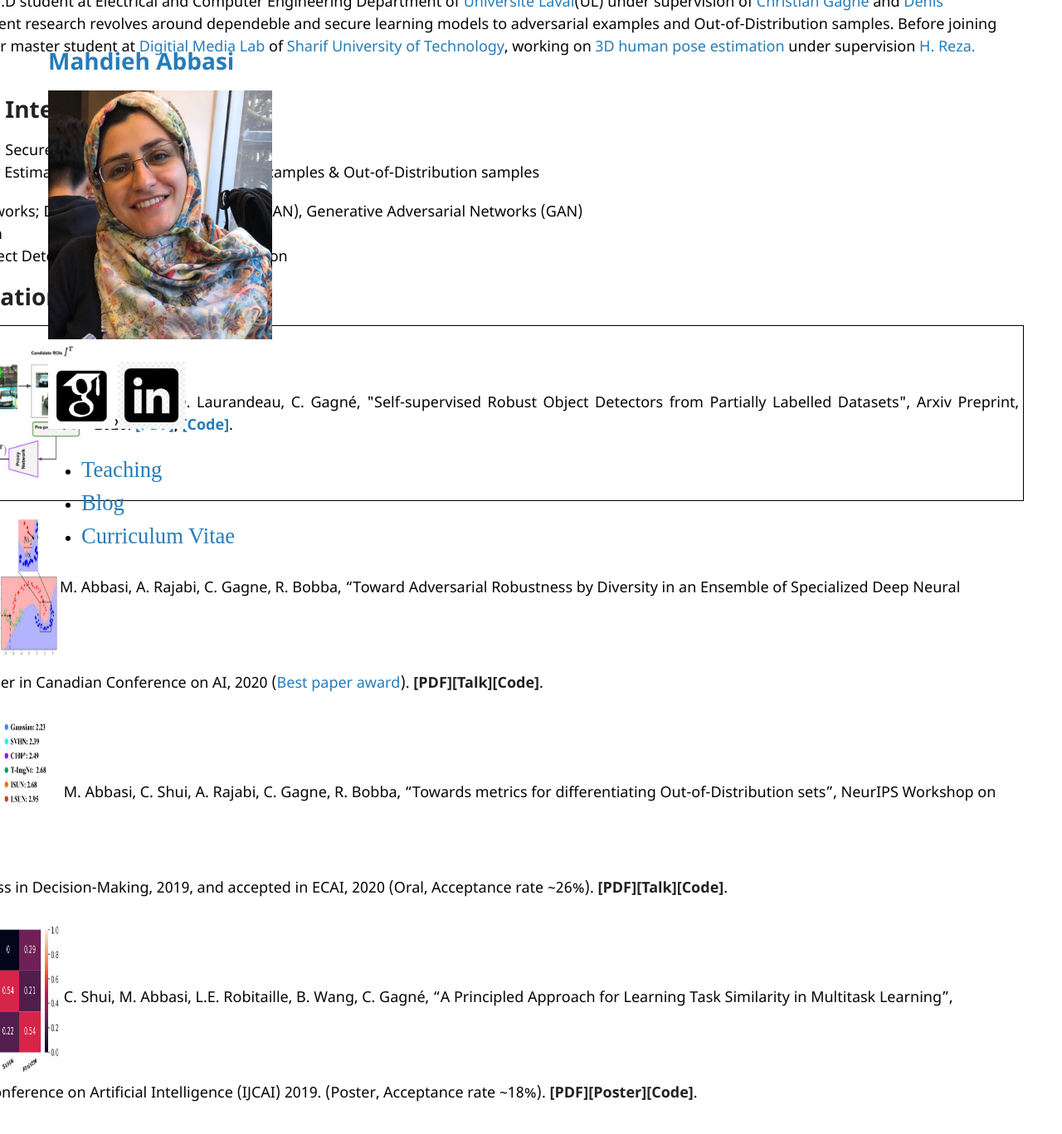
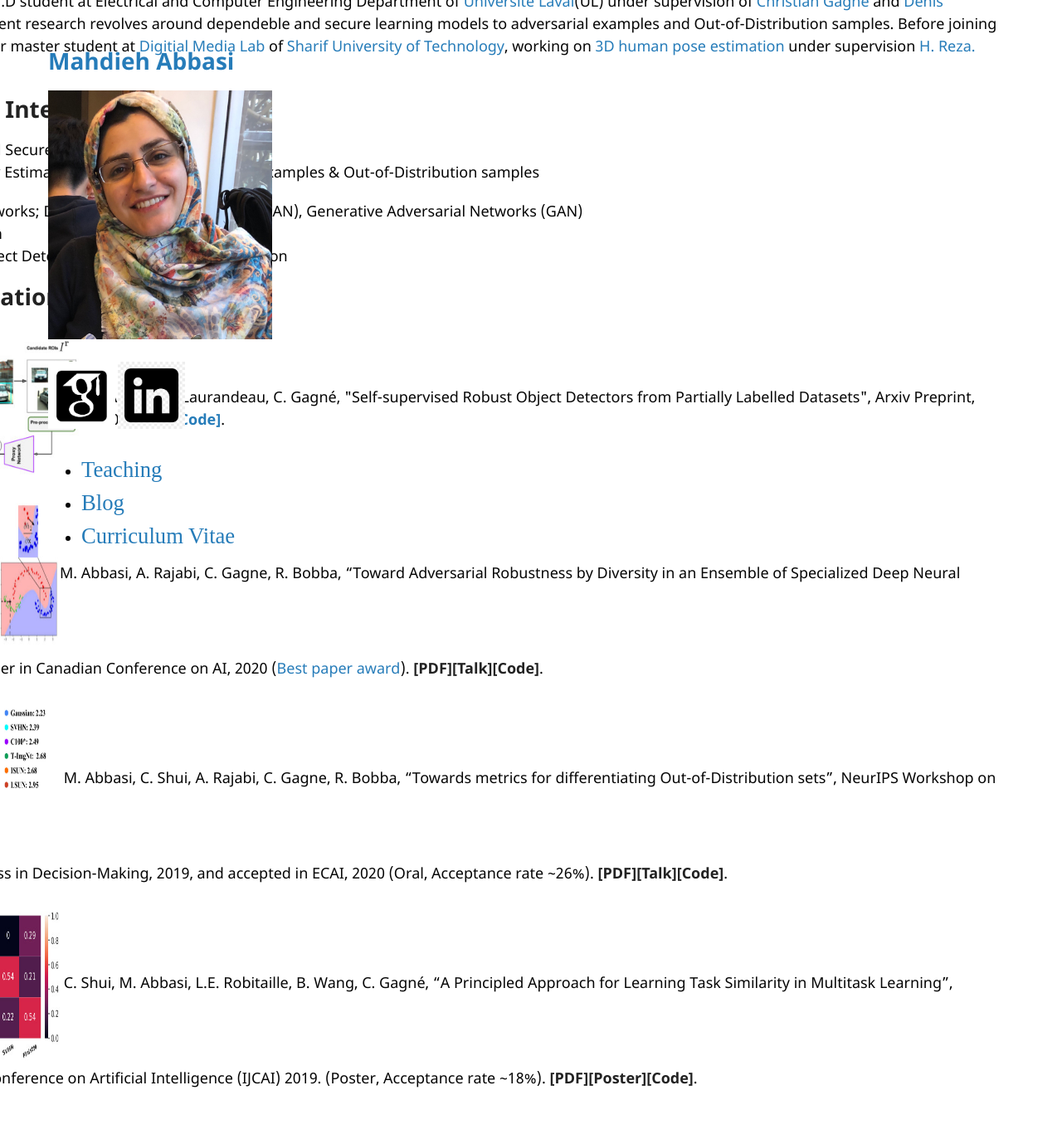
Before and after one commit to mahdaneh/mahdaneh.github.io, a Jekyll site: the page built from index.md, in a window 1280 px wide and 1400 px high, scrolled down 121 px. Shown: the top 1367 px of the window at 83% size. Built offline with Jekyll 4.4.1, drawn with Linux system fonts in a browser that asks for light colours; the repository's description, which GitHub fills in, is left out; our own code applies the rules of GitHub Pages for plain Markdown files.

Commit message:
Update jekyll-theme-minimal.scss

```diff
--- a/_sass/jekyll-theme-minimal.scss
+++ b/_sass/jekyll-theme-minimal.scss
@@ -275,26 +275,23 @@ footer {
 
 
 div.parent{
-    border:solid black 1px;
     display:table;
-    padding:5px;
     width:100%;
-    margin:5px 0; /* you can change/remove margin */
+
 }
 div.text{
 
     vertical-align:middle;
     display:table-cell;
-    text-align:justify;
+
 }
 div.parent .img{
     vertical-align:middle;
     display:table-cell;
-    padding-right:5px;
+
 
 }
 div.img img{
     width:100%;
-
     vertical-align:middle;
 }
```
